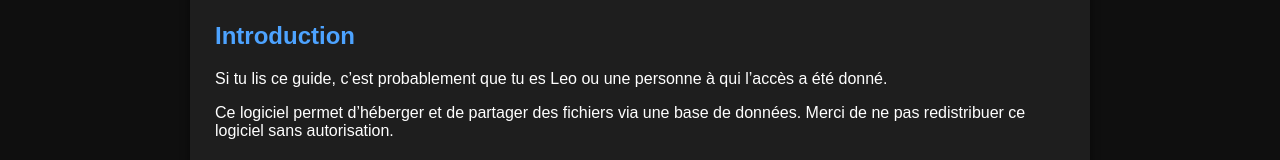
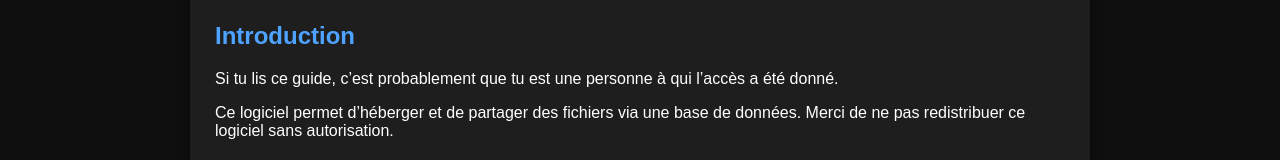
Before and after one commit to editor4001/Mega-wiki, a plain HTML site: page index.html in a window 1280 px wide. Shown: the part 272-432 px from the top of the page. Drawn offline with Linux system fonts and the light colour scheme.

Commit message:
initial commit

```diff
--- a/index.html
+++ b/index.html
@@ -19,7 +19,7 @@
 <section class="card">
 <h2>Introduction</h2>
 <p>
-Si tu lis ce guide, c’est probablement que tu es Leo ou une personne à qui
+Si tu lis ce guide, c’est probablement que tu est une personne à qui
 l’accès a été donné.
 </p>
 
```
Also changed, not shown: 1 other file.
